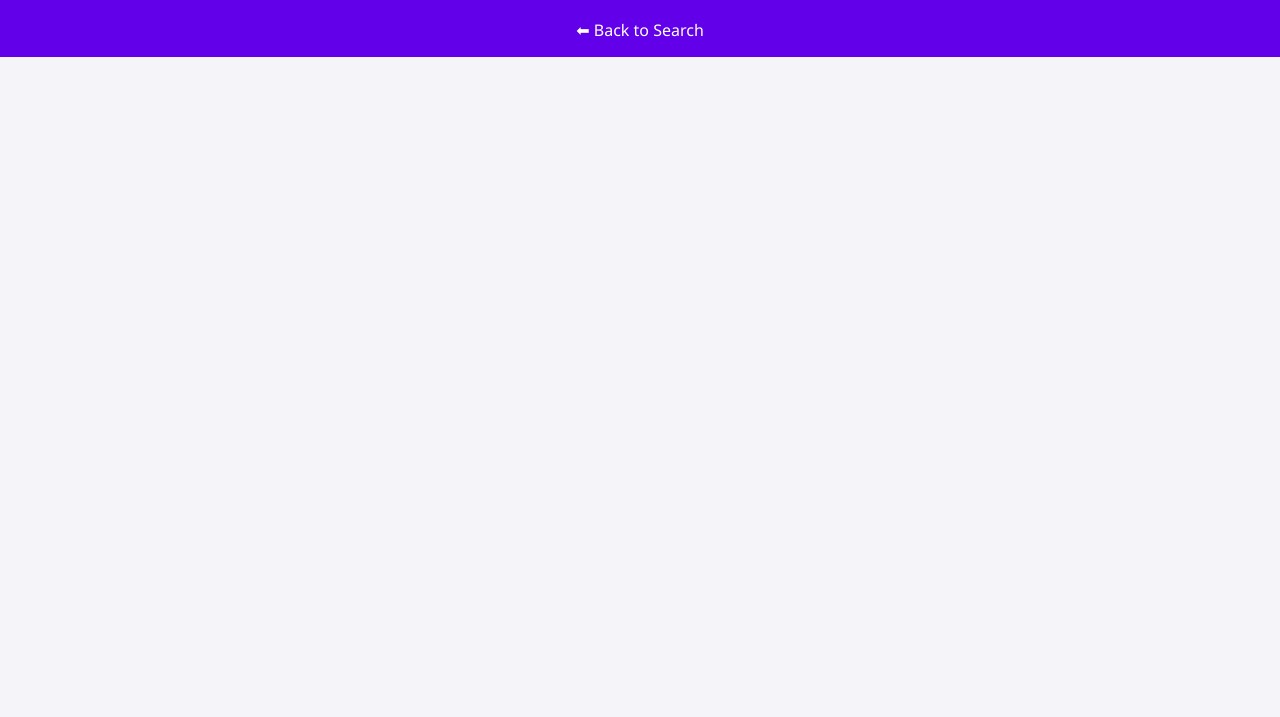
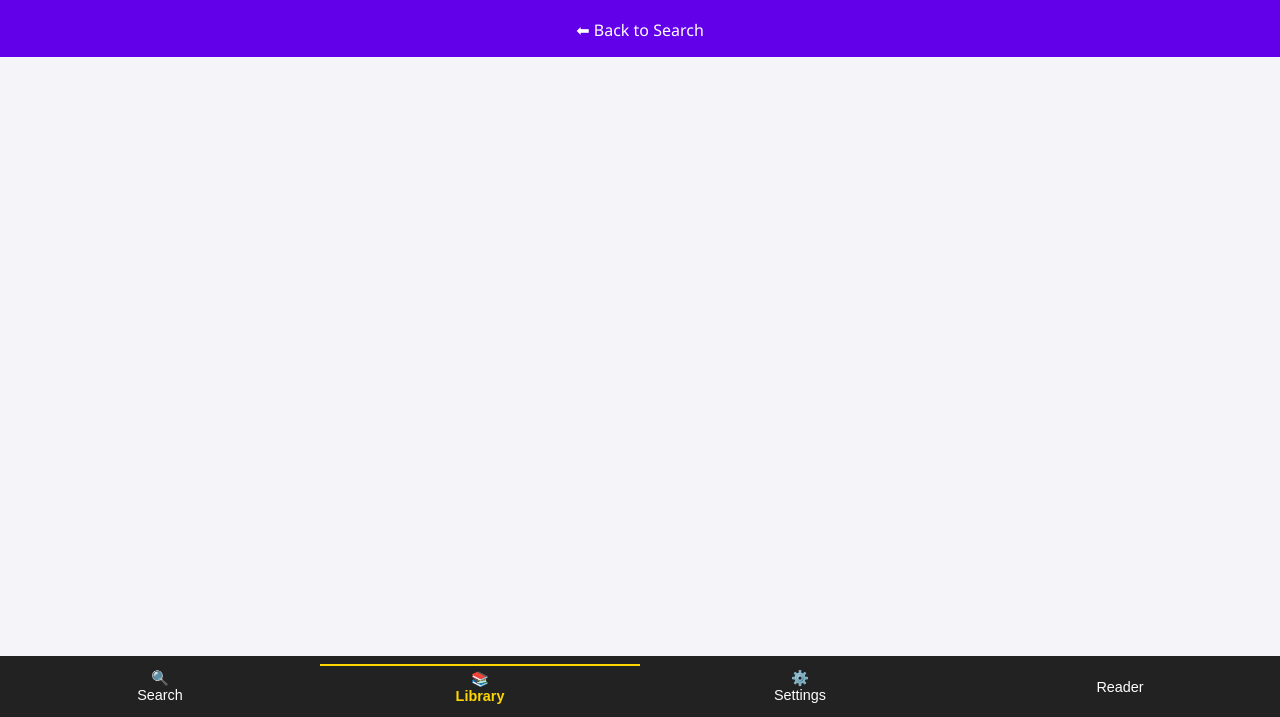
Before and after one commit to RosarioEspadera/RAOD3R, a plain HTML site: page docs/library.html in a window 1280 px wide. Shown: the part 83-800 px from the top of the page. Drawn offline with nearby package versions, Linux system fonts and the light colour scheme.

Commit message:
Update library.html

```diff
--- a/docs/library.html
+++ b/docs/library.html
@@ -30,6 +30,7 @@
 
   <script src="https://cdn.jsdelivr.net/npm/idb@7/build/iife/index-min.js"></script>
   <script>
+
     const { openDB } = idb;
 
     async function loadLibrary() {
@@ -61,6 +62,17 @@
       });
     }
 
+    function saveReaderState(storyId, chapterIndex) {
+  localStorage.setItem("currentReader", JSON.stringify({
+    storyId: storyId,
+    chapter: chapterIndex
+  }));
+
+  // Enable the "Reader" tab
+  document.getElementById("reader-tab").classList.remove("disabled");
+}
+
+
     async function readOffline(id) {
       localStorage.setItem("offlineStoryId", id);
       window.location.href = "index.html#offline";
@@ -68,5 +80,55 @@
 
     loadLibrary();
   </script>
+  <!-- Bottom Navigation Bar -->
+<nav class="bottom-nav">
+  <a href="index.html" id="nav-search">🔍<br>Search</a>
+  <a href="library.html" id="nav-library">📚<br>Library</a>
+  <a href="#" id="nav-settings">⚙️<br>Settings</a>
+  <a href="reader.html" id="reader-tab" class="disabled">Reader</a>
+</nav>
+
+<style>
+  .bottom-nav {
+    position: fixed;
+    bottom: 0;
+    left: 0;
+    width: 100%;
+    background: #222;
+    color: white;
+    display: flex;
+    justify-content: space-around;
+    align-items: center;
+    padding: 0.5rem 0;
+    font-family: Arial, sans-serif;
+    z-index: 1000;
+  }
+  .bottom-nav a {
+    color: white;
+    text-decoration: none;
+    text-align: center;
+    flex: 1;
+    font-size: 0.9rem;
+    padding: 0.3rem;
+  }
+  .bottom-nav a.active {
+    color: #ffd700; /* gold highlight */
+    border-top: 2px solid #ffd700;
+    font-weight: bold;
+  }
+</style>
+
+<script>
+  // Highlight active tab based on current page
+  const path = window.location.pathname;
+  if (path.includes("index.html") || path === "/" || path === "/RAOD3R/") {
+    document.getElementById("nav-search").classList.add("active");
+  } else if (path.includes("library.html")) {
+    document.getElementById("nav-library").classList.add("active");
+  } else {
+    document.getElementById("nav-settings").classList.add("active");
+  }
+</script>
+
 </body>
 </html>
```
